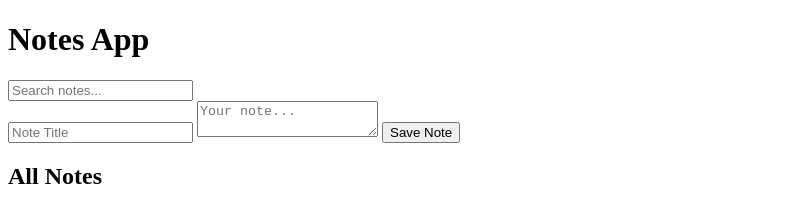
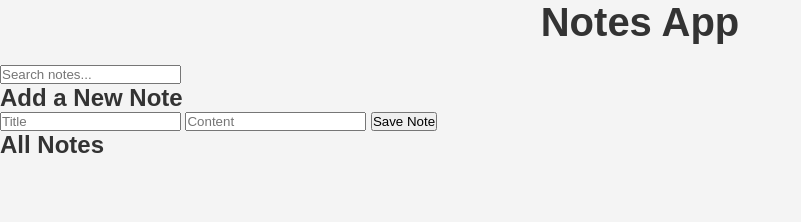
Before and after one commit to vinmarvin/FPBST23, a plain HTML site: page fpnotepad/index.html in a window 1280 px wide. Shown: the whole page, without its empty margins (0-801 px from the left). Drawn offline with Linux system fonts and the light colour scheme.

Commit message:
Update index.html

```diff
--- a/fpnotepad/index.html
+++ b/fpnotepad/index.html
@@ -4,29 +4,29 @@
     <meta charset="UTF-8">
     <meta name="viewport" content="width=device-width, initial-scale=1.0">
     <title>Notes App</title>
-    <link rel="stylesheet" href="styles.css">
+    <link rel="stylesheet" href="style.css">
 </head>
 <body>
-    <div class="container">
-        <header>
+    <div class="app-container">
+        <header class="app-header">
             <h1>Notes App</h1>
-            <input type="text" id="search" placeholder="Search notes...">
         </header>
-
-        <main>
-            <div class="note-form">
-                <input type="text" id="note-title" placeholder="Note Title">
-                <textarea id="note-content" placeholder="Your note..."></textarea>
-                <button id="save-note">Save Note</button>
-            </div>
-
-            <div class="notes-list">
+        <main class="app-main">
+            <section class="search-section">
+                <input type="text" id="search" placeholder="Search notes..." class="search-input" />
+            </section>
+            <section class="note-form-section">
+                <h2>Add a New Note</h2>
+                <input type="text" id="note-title" placeholder="Title" class="note-input" />
+                <input type="text" id="note-content" placeholder="Content" class="note-input" />
+                <button id="save-note" class="save-button">Save Note</button>
+            </section>
+            <section class="notes-section">
                 <h2>All Notes</h2>
-                <ul id="notes"></ul>
-            </div>
+                <ul id="notes" class="notes-list"></ul>
+            </section>
         </main>
     </div>
-
     <script src="script.js"></script>
 </body>
 </html>
```
